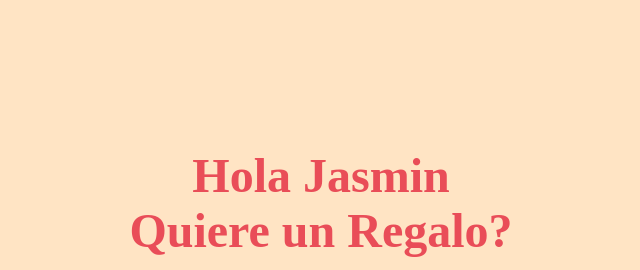
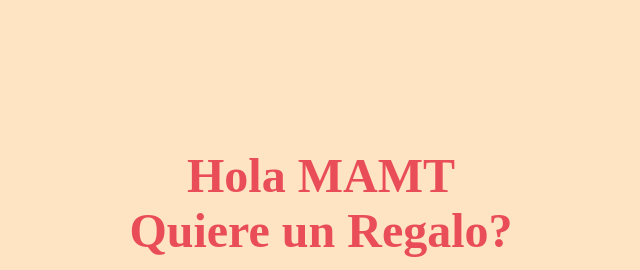
Before and after one commit to A-la-n/jasmin, a plain HTML site: page index.html in a window 1280 px wide. Shown: the top 270 px of the page, without its empty margins (319-959 px from the left). Drawn offline with Linux system fonts and the light colour scheme.

Commit message:
Update index.html

```diff
--- a/index.html
+++ b/index.html
@@ -3,13 +3,13 @@
 <head>
     <meta charset="UTF-8">
     <meta name="viewport" content="width=device-width, initial-scale=1.0">
-    <title>Pagina para Jasmin</title>
+    <title>Flores</title>
     <link rel="icon" href="img/flowers.png" type="image/x-icon">
     <link rel="stylesheet" href="css/style.css"/>
 </head>
 <body>
     <div class="wrapper">
-        <h2 class="question">Hola Jasmin <br>Quiere un Regalo?</h2>
+        <h2 class="question">Hola MAMT <br>Quiere un Regalo?</h2>
         <img class="gif" alt="gif" src="https://media.giphy.com/media/bKyQb654tHDq72daXJ/giphy.gif"/>
         <div class="btn-group">
             <button class="yes-btn">Si</button>
```
